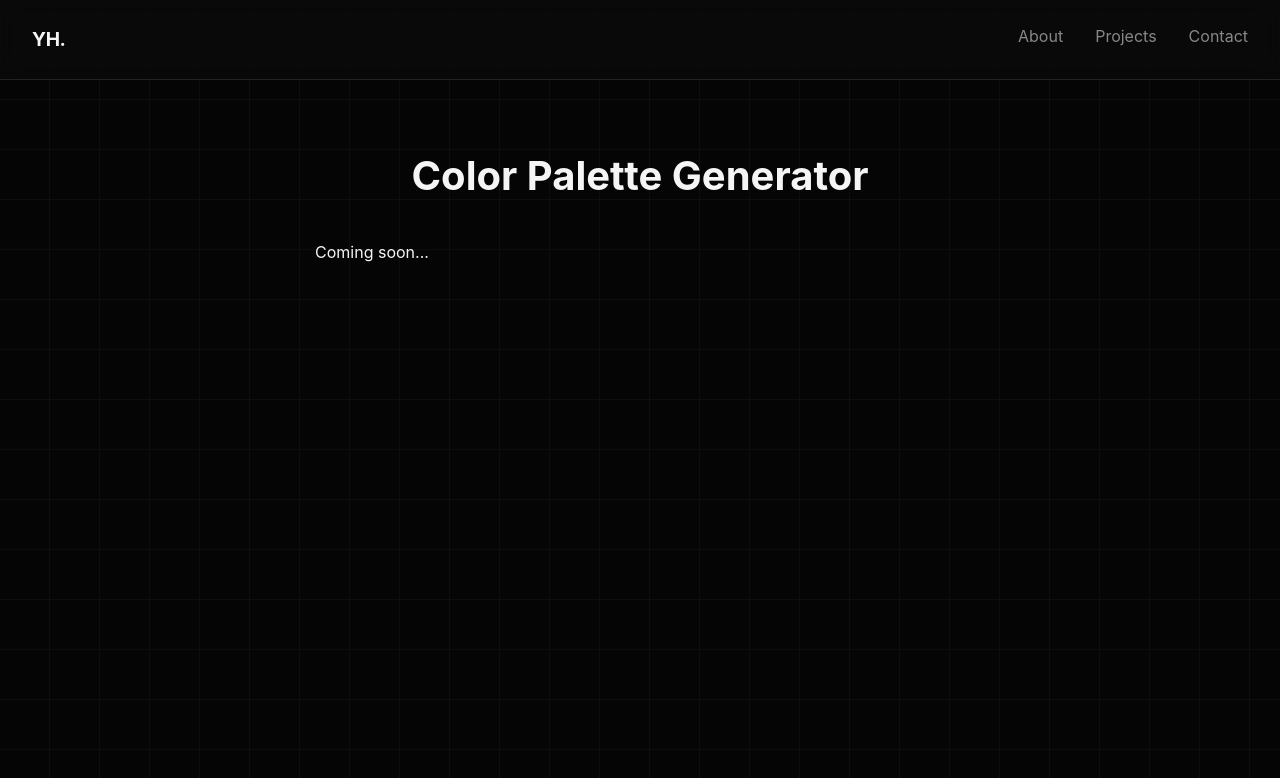
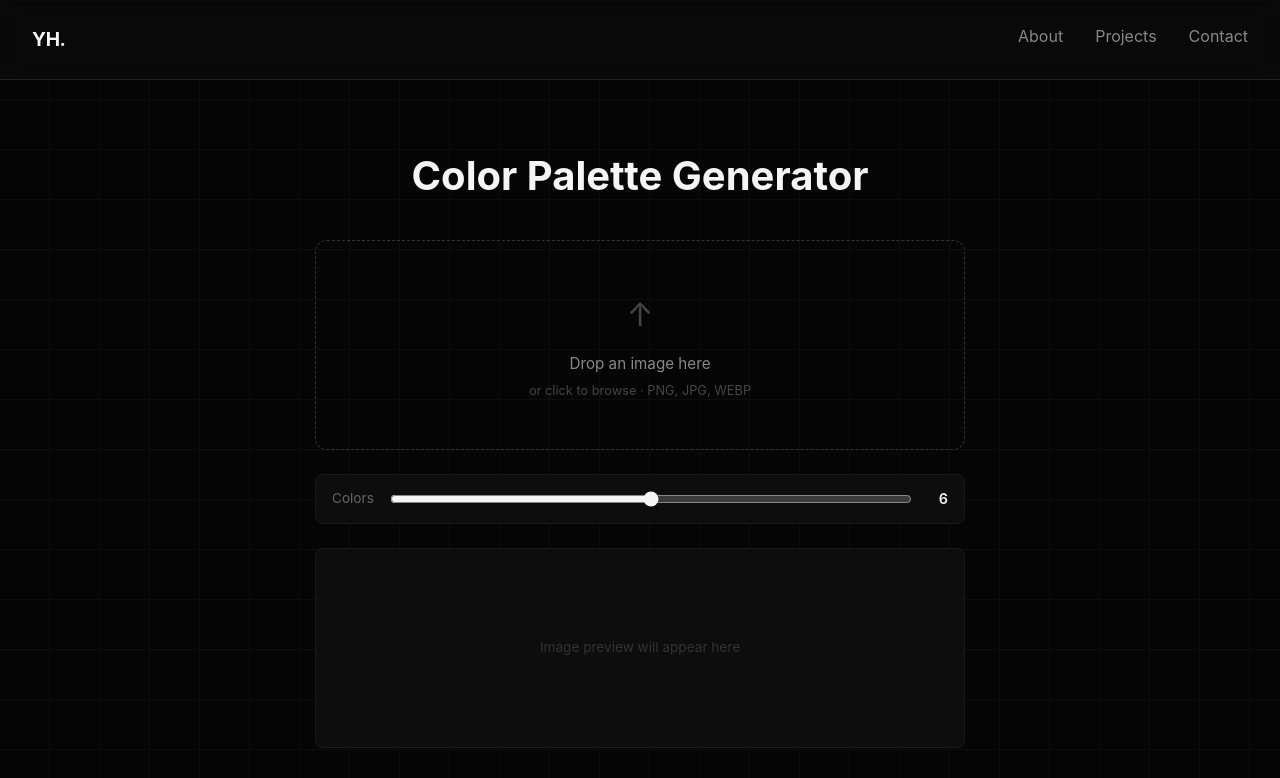
Before and after one commit to DirtX/portfolio, a React (Vite) app: page /projects/color-palette in a window 1280 px wide. Shown: the top 778 px of the page. Built offline with nearby package versions, Linux system fonts and the light colour scheme.

Commit message:
feat: added a new project to get main colors from images

```diff
--- a/src/pages/Projects/ColorPalette.css
+++ b/src/pages/Projects/ColorPalette.css
@@ -0,0 +1,117 @@
+.palette-dropzone {
+  border: 1px dashed #333;
+  border-radius: 12px;
+  padding: 3rem 2rem;
+  text-align: center;
+  cursor: pointer;
+  transition: border-color 0.2s ease;
+  margin-bottom: 1.5rem;
+}
+
+.palette-dropzone:hover {
+  border-color: #666;
+}
+
+.palette-drop-icon {
+  display: block;
+  font-size: 2rem;
+  color: #444;
+  margin-bottom: 0.75rem;
+}
+
+.palette-drop-text {
+  color: #888;
+  font-size: 0.95rem;
+  margin-bottom: 0.3rem;
+}
+
+.palette-drop-hint {
+  color: #444;
+  font-size: 0.8rem;
+}
+
+.palette-controls {
+  display: flex;
+  align-items: center;
+  gap: 1rem;
+  background: #0d0d0d;
+  border: 1px solid #1a1a1a;
+  border-radius: 8px;
+  padding: 0.75rem 1rem;
+  margin-bottom: 1.5rem;
+}
+
+.palette-label {
+  color: #666;
+  font-size: 0.85rem;
+  white-space: nowrap;
+}
+
+.palette-slider {
+  flex: 1;
+  accent-color: #f5f5f5;
+}
+
+.palette-count {
+  color: #f5f5f5;
+  font-size: 0.9rem;
+  font-weight: 600;
+  min-width: 20px;
+  text-align: right;
+}
+
+.palette-preview {
+  border-radius: 8px;
+  overflow: hidden;
+  margin-bottom: 1.5rem;
+  background: #0d0d0d;
+  border: 1px solid #1a1a1a;
+  min-height: 200px;
+  display: flex;
+  align-items: center;
+  justify-content: center;
+}
+
+.palette-preview-hint {
+  color: #333;
+  font-size: 0.85rem;
+}
+
+.palette-image {
+  width: 100%;
+  max-height: 300px;
+  object-fit: contain;
+}
+
+.palette-grid {
+  display: grid;
+  grid-template-columns: repeat(auto-fit, minmax(100px, 1fr));
+  gap: 0.75rem;
+}
+
+.palette-card {
+  border: 1px solid #1a1a1a;
+  border-radius: 8px;
+  overflow: hidden;
+  cursor: pointer;
+  transition: border-color 0.2s ease, transform 0.2s ease;
+}
+
+.palette-card:hover {
+  border-color: #444;
+  transform: translateY(-2px);
+}
+
+.palette-swatch {
+  height: 70px;
+  width: 100%;
+}
+
+.palette-hex {
+  display: block;
+  text-align: center;
+  padding: 0.4rem;
+  font-size: 0.8rem;
+  color: #666;
+  background: #0d0d0d;
+}
--- a/src/pages/Projects/ColorPalette.jsx
+++ b/src/pages/Projects/ColorPalette.jsx
@@ -1,10 +1,132 @@
+import { useState, useRef } from 'react';
 import './ColorPalette.css';
 
 export default function ColorPalette() {
+  const [colors, setColors] = useState([]);
+  const [imageUrl, setImageUrl] = useState(null);
+  const [copied, setCopied] = useState(null);
+  const [colorsCount, setColorsCount] = useState(6);
+  const canvasRef = useRef(null);
+
+  const handleFile = (file) => {
+    if (!file || !file.type.startsWith('image/')) return;
+    const url = URL.createObjectURL(file);
+    setImageUrl(url);
+    extractColors(url, colorsCount);
+  };
+
+  const handleFileChange = (e) => handleFile(e.target.files[0]);
+
+  const handleDrop = (e) => {
+    e.preventDefault();
+    handleFile(e.dataTransfer.files[0]);
+  };
+
+  const handleDragOver = (e) => e.preventDefault();
+
+  const extractColors = (url, count) => {
+    const img = new Image();
+    img.onload = () => {
+      const canvas = canvasRef.current;
+      const ctx = canvas.getContext('2d');
+      canvas.width = img.width;
+      canvas.height = img.height;
+      ctx.drawImage(img, 0, 0);
+
+      const imageData = ctx.getImageData(0, 0, canvas.width, canvas.height).data;
+      const colorMap = {};
+
+      for (let i = 0; i < imageData.length; i += 4 * 10) {
+        const r = Math.round(imageData[i] / 32) * 32;
+        const g = Math.round(imageData[i + 1] / 32) * 32;
+        const b = Math.round(imageData[i + 2] / 32) * 32;
+        const key = `${r},${g},${b}`;
+        colorMap[key] = (colorMap[key] || 0) + 1;
+      }
+
+      const sorted = Object.entries(colorMap)
+        .sort((a, b) => b[1] - a[1])
+        .slice(0, count)
+        .map(([key]) => {
+          const [r, g, b] = key.split(',');
+          return rgbToHex(+r, +g, +b);
+        });
+
+      setColors(sorted);
+    };
+    img.src = url;
+  };
+
+  const rgbToHex = (r, g, b) =>
+    '#' + [r, g, b].map(v => v.toString(16).padStart(2, '0')).join('');
+
+  const handleCopy = (hex) => {
+    navigator.clipboard.writeText(hex);
+    setCopied(hex);
+    setTimeout(() => setCopied(null), 1500);
+  };
+
+  const handleCountChange = (e) => {
+    const count = +e.target.value;
+    setColorsCount(count);
+    if (imageUrl) extractColors(imageUrl, count);
+  };
+
   return (
     <div className="page-placeholder">
       <h2 className="page-header">Color Palette Generator</h2>
-      <p className="about-paragraph">Coming soon...</p>
+
+      <div
+        className="palette-dropzone"
+        onDrop={handleDrop}
+        onDragOver={handleDragOver}
+        onClick={() => document.getElementById('palette-input').click()}
+      >
+        <span className="palette-drop-icon">↑</span>
+        <p className="palette-drop-text">Drop an image here</p>
+        <p className="palette-drop-hint">or click to browse · PNG, JPG, WEBP</p>
+        <input
+          id="palette-input"
+          type="file"
+          accept="image/*"
+          onChange={handleFileChange}
+          style={{ display: 'none' }}
+        />
+      </div>
+
+      <div className="palette-controls">
+        <span className="palette-label">Colors</span>
+        <input
+          type="range"
+          min="2"
+          max="10"
+          step="1"
+          value={colorsCount}
+          onChange={handleCountChange}
+          className="palette-slider"
+        />
+        <span className="palette-count">{colorsCount}</span>
+      </div>
+
+      <div className="palette-preview">
+        {imageUrl
+          ? <img src={imageUrl} alt="uploaded" className="palette-image" />
+          : <span className="palette-preview-hint">Image preview will appear here</span>
+        }
+      </div>
+
+      {colors.length > 0 && (
+        <div className="palette-grid">
+          {colors.map((hex) => (
+            <div key={hex} className="palette-card" onClick={() => handleCopy(hex)}>
+              <div className="palette-swatch" style={{ background: hex }} />
+              <span className="palette-hex">{copied === hex ? 'Copied!' : hex}</span>
+            </div>
+          ))}
+        </div>
+      )}
+
+      <canvas ref={canvasRef} style={{ display: 'none' }} />
     </div>
   );
 }
```
